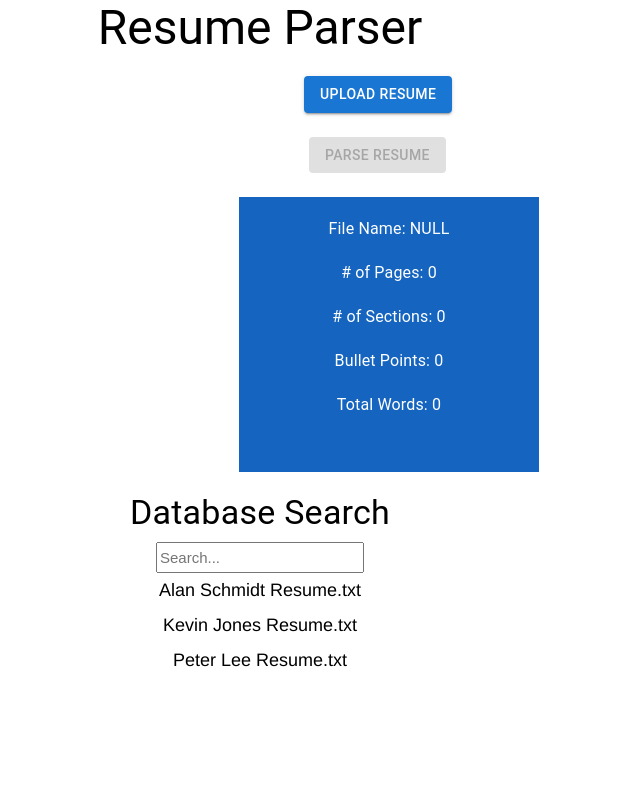
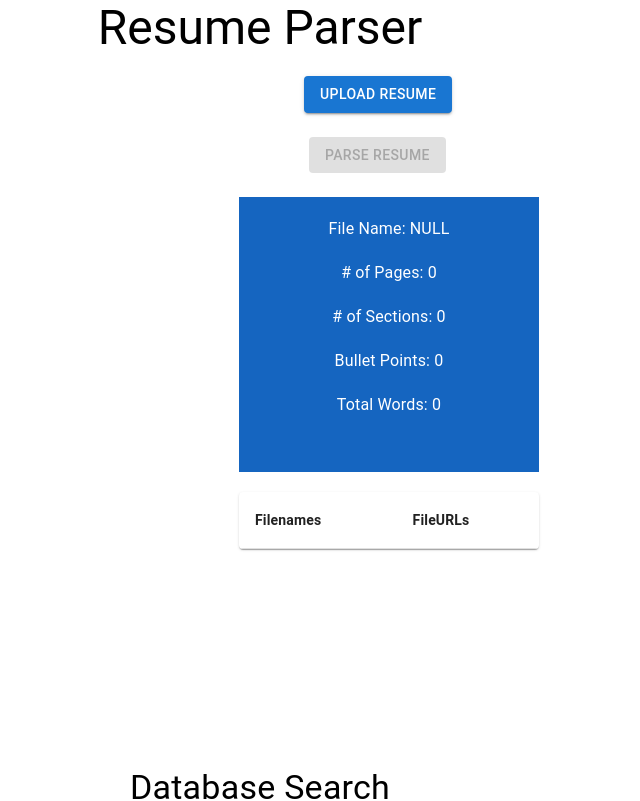
Before and after one commit to MichaelSalSail/resume_parser, a React (Create React App) app: page / in a window 1280 px wide. Shown: the top 801 px of the page, without its empty margins (380-1020 px from the left). Built offline with nearby package versions, Linux system fonts and the light colour scheme.

Commit message:
All resume filenames and cloudURLs are displayed in a convenient table view

```diff
--- a/src/pages/Dashboard.jsx
+++ b/src/pages/Dashboard.jsx
@@ -3,7 +3,14 @@ import {
     Box,
     Container,
     Typography,
-    Button
+    Button,
+    Table,
+    TableBody,
+    TableCell,
+    TableContainer,
+    TableHead,
+    TableRow,
+    Paper
 } from "@mui/material";
 // All file names located in public/exmpl_resumes dir
 import stored_rsmes from "./file_names.json";
@@ -12,8 +19,16 @@ import "./Dashboard.css";
 import { getDownloadURL, ref, uploadBytes } from 'firebase/storage'
 import { storage } from '../lib/firebase'
 
+// Keep track of uploaded files in session
+function createData(name, URL) {
+    return { name, URL };
+}
+const filenames = [];
+
 async function submitForm(id, resume_file, file_name) {
     await uploadBytes(ref(storage, `sessions/${id}/${file_name}`), resume_file)
+    const fileURL = await getDownloadURL(ref(storage, `sessions/${id}/${file_name}`))
+    filenames.push(createData(file_name, fileURL));
   }
 
 export default function Dashboard() {
@@ -145,6 +160,38 @@ export default function Dashboard() {
                     <Typography color="white" align="center">Total Words: {parse ? (wordcount):(default_values["word_count"])}</Typography>
                 </Box>
                 <br></br>
+                <Box
+                    align="center"
+                    style={{ marginLeft: 595 }}
+                    sx={{
+                        width: 300,
+                        height: 275
+                    }}
+                >
+                    <TableContainer component={Paper}>
+                        <Table aria-label="simple table">
+                            <TableHead>
+                            <TableRow>
+                                <TableCell><b>Filenames</b></TableCell>
+                                <TableCell><b>FileURLs</b></TableCell>
+                            </TableRow>
+                            </TableHead>
+                            <TableBody>
+                            {filenames.map((row) => (
+                                <TableRow
+                                key={row.name}
+                                sx={{ '&:last-child td, &:last-child th': { border: 0 } }}
+                                >
+                                <TableCell component="th" scope="row">
+                                    {row.name}
+                                </TableCell>
+                                <TableCell align="right">{row.URL}</TableCell>
+                                </TableRow>
+                            ))}
+                            </TableBody>
+                        </Table>
+                    </TableContainer>
+                </Box>
                 <Typography variant="h4" align="center" sx={{ pb: 1 }}>Database Search</Typography>
                 <div className="App">
                     <input
```
